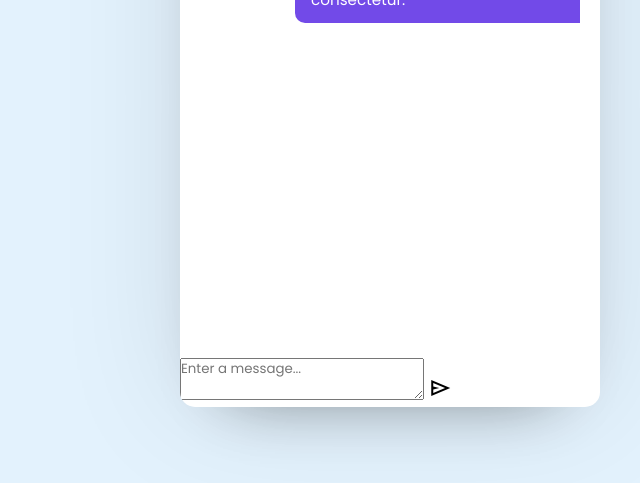
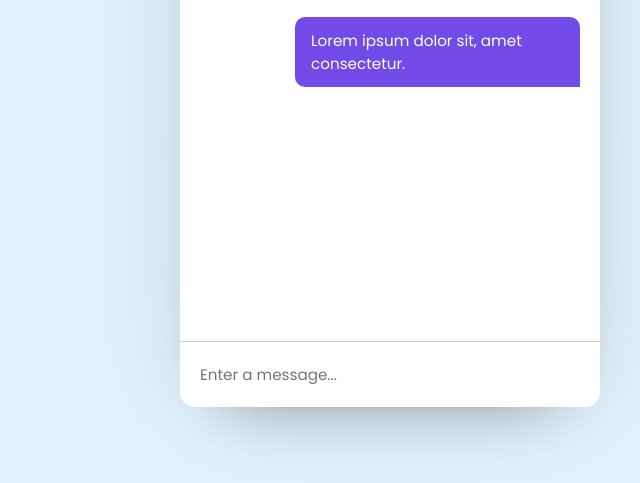
Before and after one commit to 0xR3TRO/ChatBot, a plain HTML site: page index.html in a window 1280 px wide. Shown: the part 293-776 px from the top of the page, without its empty margins (640-1280 px from the left). Drawn offline with nearby package versions, Linux system fonts and the light colour scheme.

Commit message:
CSS (v.0.4)

```diff
--- a/index.html
+++ b/index.html
@@ -30,7 +30,7 @@
             </li>
         </ul>
         <div class="chat-input">
-            <textarea placeholder="Enter a message..."></textarea>
+            <textarea placeholder="Enter a message..." required></textarea>
             <span id="send-btn" class="material-symbols-outlined">send</span>
         </div>
     </div>
--- a/style.css
+++ b/style.css
@@ -38,7 +38,7 @@ body{
 .chatbot .chatbox{
     height: 510px;
     overflow-y: auto;
-    padding: 15px 20px 70px;
+    padding: 30px 20px 70px;
 }
 
 .chatbox .chat{
@@ -77,3 +77,38 @@ body{
     border-radius: 10px 10px 10px 0;
 
 }
+
+.chatbot .chat-input{
+    position: absolute;
+    bottom: 0;
+    width: 100%;
+    display: flex;
+    gap: 5px;
+    background: #fff;
+    padding: 5px 20px;
+    border-top: 1px solid #ccc;
+}
+
+.chat-input textarea{
+    height: 55px;
+    width: 100%;
+    border: none;
+    outline: none;
+    font-size: 0.95rem;
+    resize: none;
+    padding: 16px 15px 16px 0;
+}
+
+.chat-input span{
+    align-self: flex-end;
+    height: 55px;
+    line-height: 55px;
+    color: #724ae8;
+    font-size: 1.35rem;
+    cursor: pointer;
+    visibility: hidden;
+}
+
+.chat-input textarea:valid ~ span{
+    visibility: visible;
+}
```
